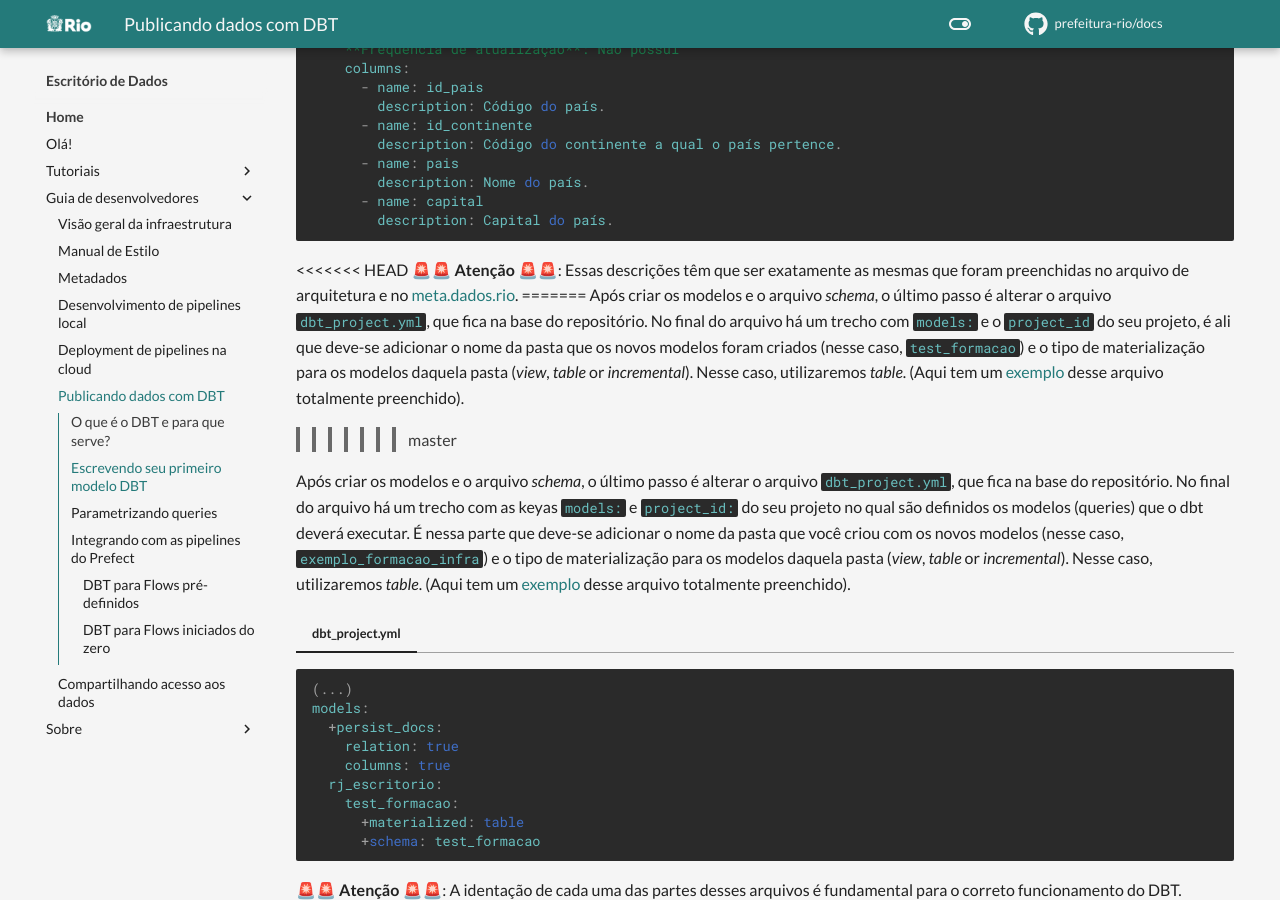
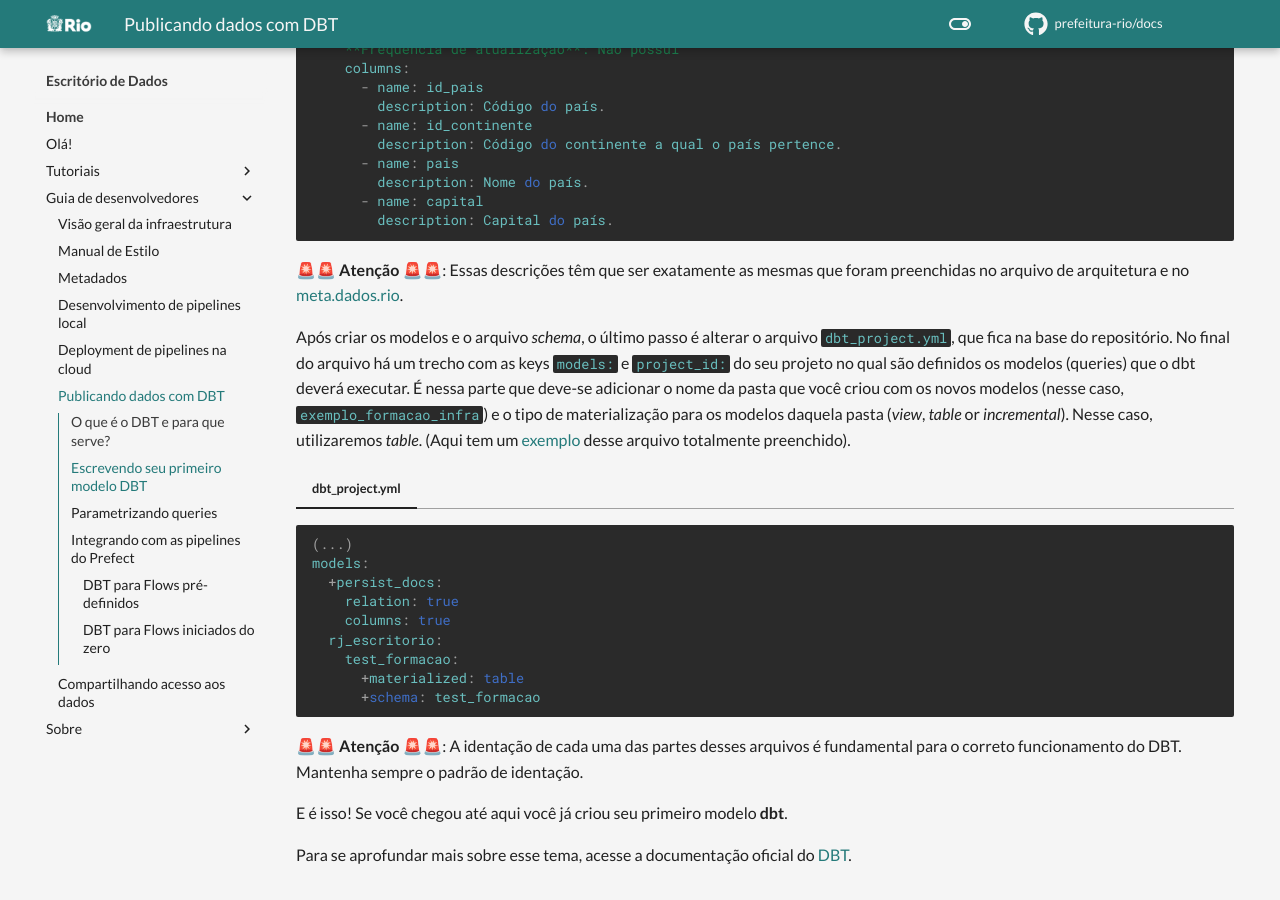
Before and after one commit to prefeitura-rio/docs, an MkDocs documentation site: the page built from docs/guia-desenvolvedores/dbt.md, in a window 1280 px wide and 900 px high, scrolled down 2642 px. Built offline with MkDocs 1.6.1 and Material for MkDocs 9.7.7, drawn with Linux system fonts in a browser that asks for light colours; comment, search, counter and statistics services are not loaded.

Commit message:
merge confit

````diff
--- a/docs/guia-desenvolvedores/dbt.md
+++ b/docs/guia-desenvolvedores/dbt.md
@@ -1,5 +1,6 @@
 ## O que é o DBT e para que serve?
-Em um _pipeline_ ELT, os dados brutos são extraídos (_extract_) de uma fonte e carregados (_load_) em uma _data warehouse_ (no nosso caso: o _BigQuery Storage_).   Em seguida, os dados brutos são transformados em tabelas utilizáveis, usando consultas **SQL** executadas sobre os dados estocados nessa _data warehouse_.
+
+Em um _pipeline_ ELT, os dados brutos são extraídos (_extract_) de uma fonte e carregados (_load_) em uma _data warehouse_ (no nosso caso: o _BigQuery Storage_). Em seguida, os dados brutos são transformados em tabelas utilizáveis, usando consultas **SQL** executadas sobre os dados estocados nessa _data warehouse_.
 
 O **dbt** (_Data Build Tool_) é uma ferramenta de linha de comando que oferece uma maneira fácil para que analistas e engenheiros de dados criem, transformem e validem os dados em um _data warehouse_ de maneira mais eficiente. O **dbt** faz o T nos processos ELT (Extrair, Carregar, Transformar) ilustrados na figura abaixo.
 
@@ -21,7 +22,7 @@ Alguns exemplos de tratamento comumente feitos são:
 
 O primeiro passo para escrever um modelo **dbt** é identificar qual o _project_id_ em que as tabelas tratadas serão materializadas. Na maioria dos casos, será o mesmo _project_id_ em que os dados brutos foram armazenados em _staging_. Uma vez identificado o _project_id_, deve-se clonar o repositório de nome `queries-` + `'project_id'`, onde o modelo será construído. (Exemplos de repositórios: `queries-rj-smfp`, `queries-datario`, `queries-rj-sme`, etc.).
 
-Uma vez que o repositório foi clonado e se está em uma nova _branch_, deve-se criar uma nova pasta dentro do diretório `queries-(...).models` com um nome breve que identifique as tabelas que serão materializadas. Exemplos: `dashboard_metas`, `educacao_basica_avaliacao`, ou o próprio *dataset_id* das tabelas que serão materializadas. Aqui, utilizarei `test_formacao`.
+Uma vez que o repositório foi clonado e se está em uma nova _branch_, deve-se criar uma nova pasta dentro do diretório `queries-(...).models` com um nome breve que identifique as tabelas que serão materializadas. Exemplos: `dashboard_metas`, `educacao_basica_avaliacao`, ou o próprio _dataset_id_ das tabelas que serão materializadas. Aqui, utilizarei `test_formacao`.
 
 Dentro dessa pasta, ficam os modelos de dados, que nada mais são que arquivos **SQL** com uma instrução `select`. Além disso, os nomes dos modelos criados pelo **dbt** são os próprios nomes dos arquivos, então nomeie os arquivos cuidadosamente. Seguem abaixo 2 arquivos, `elementos.sql` e `paises_americanos.sql`, como exemplos de modelos.
 
@@ -51,7 +52,7 @@ SELECT
 FROM `rj-escritorio-dev.test_formacao_staging.test_table`
 ```
 
-No modelo `elementos`, foi realizada uma tipagem nas colunas de data e número, além de uma renomeação das colunas de inglês para português. No modelo `paises_americanos`, foi utilizada a função `LPAD` para que todos os *id_pais* ficassem com tamanho 2, além da criação de uma nova coluna de *id_continente*.
+No modelo `elementos`, foi realizada uma tipagem nas colunas de data e número, além de uma renomeação das colunas de inglês para português. No modelo `paises_americanos`, foi utilizada a função `LPAD` para que todos os _id_pais_ ficassem com tamanho 2, além da criação de uma nova coluna de _id_continente_.
 
 Note que as _queries_ acima rodam no próprio console do _BigQuery_, inclusive, foram desenvolvidas e testadas lá. Lembre-se de testar seu código **SQL** antes de subir um _pull request_ com um novo modelo.
 
@@ -88,13 +89,9 @@ models :
         description: Capital do país.
 ```
 
-<<<<<<< HEAD
 🚨🚨 **Atenção** 🚨🚨: Essas descrições têm que ser exatamente as mesmas que foram preenchidas no arquivo de arquitetura e no [meta.dados.rio](meta.dados.rio/).
-=======
-Após criar os modelos e o arquivo _schema_, o último passo é alterar o arquivo `dbt_project.yml`, que fica na base do repositório. No final do arquivo há um trecho com `models:` e o `project_id` do seu projeto, é ali que deve-se adicionar o nome da pasta que os novos modelos foram criados (nesse caso, `test_formacao`) e o tipo de materialização para os modelos daquela pasta (_view_, _table_ or _incremental_). Nesse caso, utilizaremos _table_. (Aqui tem um [exemplo](https://github.com/prefeitura-rio/queries-rj-smfp/blob/master/dbt_project.yml) desse arquivo totalmente preenchido).
->>>>>>> master
 
-Após criar os modelos e o arquivo _schema_, o último passo é alterar o arquivo `dbt_project.yml`, que fica na base do repositório. No final do arquivo há um trecho com as keyas `models:` e `project_id:` do seu projeto no qual são definidos os modelos (queries) que o dbt deverá executar. É nessa parte que deve-se adicionar o nome da pasta que você criou com os novos modelos (nesse caso, `exemplo_formacao_infra`) e o tipo de materialização para os modelos daquela pasta (_view_, _table_ or _incremental_). Nesse caso, utilizaremos _table_. (Aqui tem um [exemplo](https://github.com/prefeitura-rio/queries-rj-smfp/blob/master/dbt_project.yml) desse arquivo totalmente preenchido).
+Após criar os modelos e o arquivo _schema_, o último passo é alterar o arquivo `dbt_project.yml`, que fica na base do repositório. No final do arquivo há um trecho com as keys `models:` e `project_id:` do seu projeto no qual são definidos os modelos (queries) que o dbt deverá executar. É nessa parte que deve-se adicionar o nome da pasta que você criou com os novos modelos (nesse caso, `exemplo_formacao_infra`) e o tipo de materialização para os modelos daquela pasta (_view_, _table_ or _incremental_). Nesse caso, utilizaremos _table_. (Aqui tem um [exemplo](https://github.com/prefeitura-rio/queries-rj-smfp/blob/master/dbt_project.yml) desse arquivo totalmente preenchido).
 
 === "dbt_project.yml"
 
@@ -325,7 +322,6 @@ Agora temos 5 novas chaves dentro do nosso dicionário de parâmetros no arquivo
 
 - **dump_to_gcs**: [True, False] Define se os dados serão salvos em um csv no Google Cloud Storage;
 
-
 ### DBT para Flows iniciados do zero
 
 === "flows.py"
````
